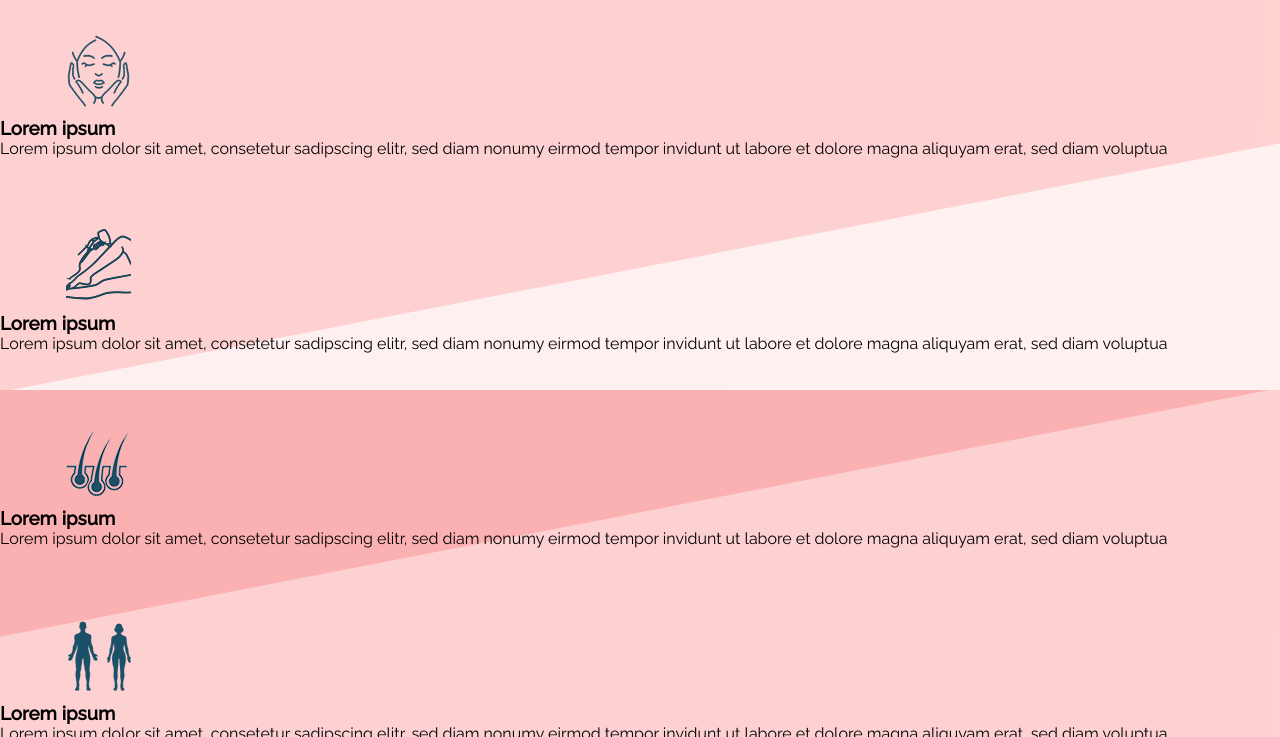
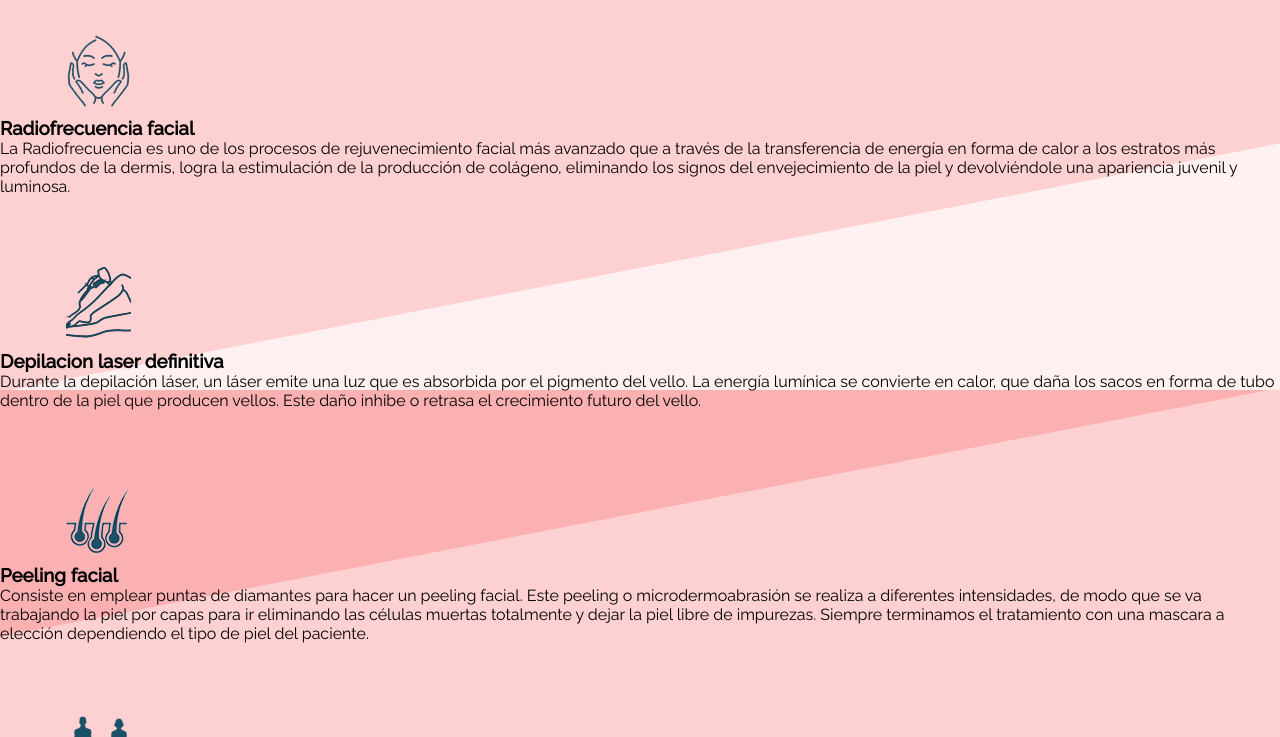
Before and after one commit to PedroGervasoni/blis-estetica, a plain HTML site: page index.html in a window 1280 px wide. Shown: the part 410-1147 px from the top of the page. Drawn offline with nearby package versions, Linux system fonts and the light colour scheme.

Commit message:
avances inicio

```diff
--- a/index.html
+++ b/index.html
@@ -139,10 +139,12 @@
                 <img src="/images/contenido-blis-estetica/facialFINAL.png" alt="">
             </div>
             <div>
-                <h3>Lorem ipsum </h3>
-                <p>Lorem ipsum dolor sit amet, consetetur sadipscing elitr, sed diam nonumy
-                    eirmod tempor invidunt ut labore et dolore magna
-                    aliquyam erat, sed diam voluptua</p>
+                <h3>Radiofrecuencia facial </h3>
+                <p>La Radiofrecuencia es uno de los procesos de rejuvenecimiento facial más avanzado que a través de la
+                    transferencia de energía en forma de calor a los estratos más profundos de la dermis, logra la
+                    estimulación de la producción de colágeno, eliminando los signos del envejecimiento de la piel y
+                    devolviéndole una apariencia juvenil y luminosa.
+                </p>
             </div>
 
 
@@ -152,10 +154,11 @@
                 <img src="/images/contenido-blis-estetica/depilación2-copiaFinal (1).png" alt="">
             </div>
             <div>
-                <h3>Lorem ipsum </h3>
-                <p>Lorem ipsum dolor sit amet, consetetur sadipscing elitr, sed diam nonumy
-                    eirmod tempor invidunt ut labore et dolore magna
-                    aliquyam erat, sed diam voluptua</p>
+                <h3>Depilacion laser definitiva </h3>
+                <p>Durante la depilación láser, un láser emite una luz que es absorbida por el pigmento del
+                    vello. La energía lumínica se convierte en calor, que daña los sacos en forma de tubo dentro de la
+                    piel que producen vellos. Este daño inhibe o retrasa el crecimiento futuro del
+                    vello.</p>
             </div>
 
         </article>
@@ -170,10 +173,11 @@
                 <img src="/images/contenido-blis-estetica/depilación-copiaFinal.png" alt="">
             </div>
             <div>
-                <h3>Lorem ipsum </h3>
-                <p>Lorem ipsum dolor sit amet, consetetur sadipscing elitr, sed diam nonumy
-                    eirmod tempor invidunt ut labore et dolore magna
-                    aliquyam erat, sed diam voluptua</p>
+                <h3>Peeling facial </h3>
+                <p>Consiste en emplear puntas de diamantes para hacer un peeling facial. Este peeling o
+                    microdermoabrasión se realiza a diferentes intensidades, de modo que se va trabajando la piel por
+                    capas para ir eliminando las células muertas totalmente y dejar la piel libre de impurezas. Siempre
+                    terminamos el tratamiento con una mascara a elección dependiendo el tipo de piel del paciente. </p>
             </div>
 
 
@@ -184,10 +188,12 @@
                 <img src="/images/contenido-blis-estetica/cuerpoFinal.png" alt="">
             </div>
             <div>
-                <h3>Lorem ipsum </h3>
-                <p>Lorem ipsum dolor sit amet, consetetur sadipscing elitr, sed diam nonumy
-                    eirmod tempor invidunt ut labore et dolore magna
-                    aliquyam erat, sed diam voluptua</p>
+                <h3>Venus legacy</h3>
+                <p>Es un tratamiento que se realiza con un dispositivo que combina 3 tecnologías; la radiofrecuencia
+                    multipolar que es una corriente que se transmite en forma de calor al contacto de la piel, campos
+                    magnéticos que nos ayudan a drenar la grasa que estamos moviendo por medio del sistema linfático y
+                    succión pulsada que nos ayuda a penetrar la corriente de calor.
+                </p>
             </div>
 
         </article>
```
